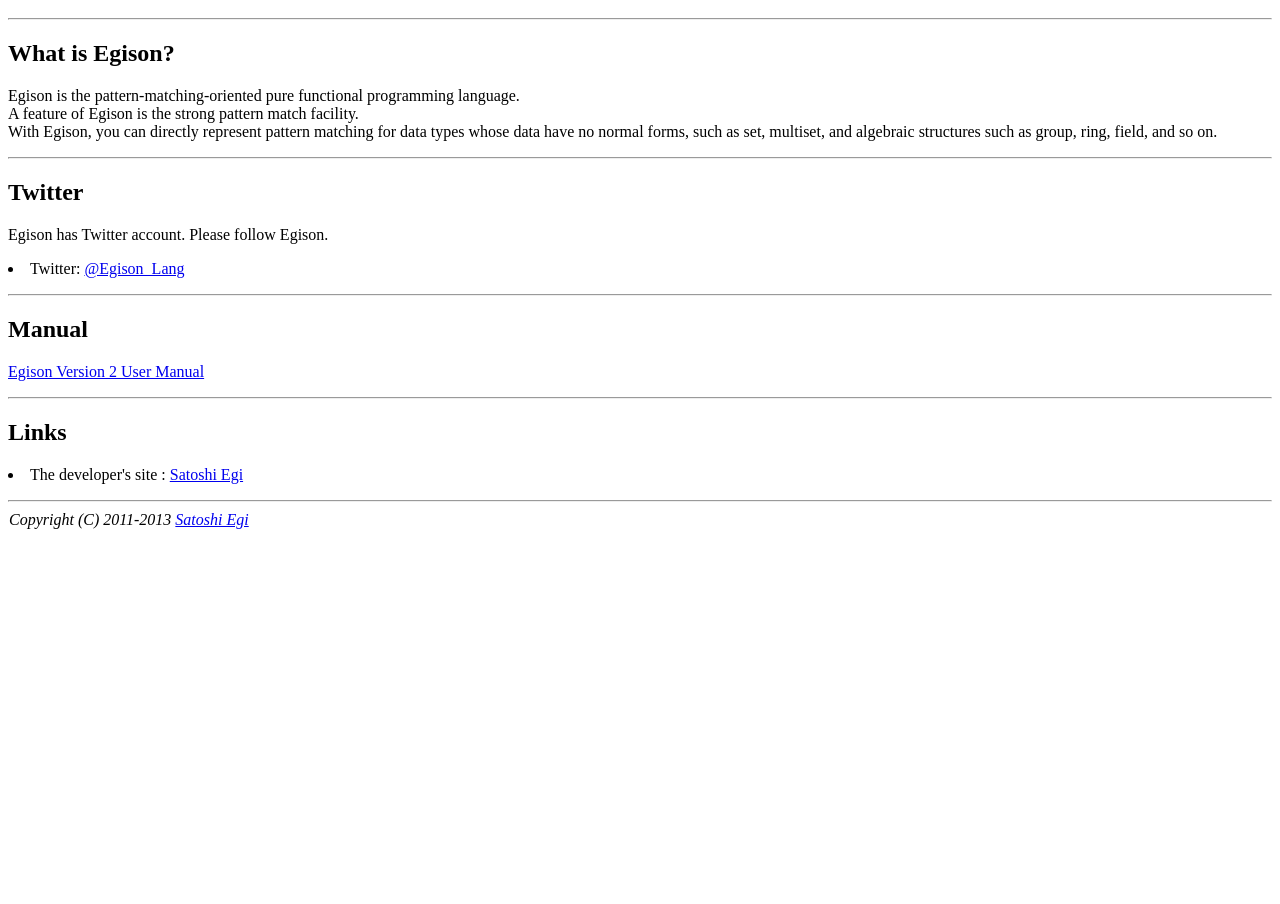
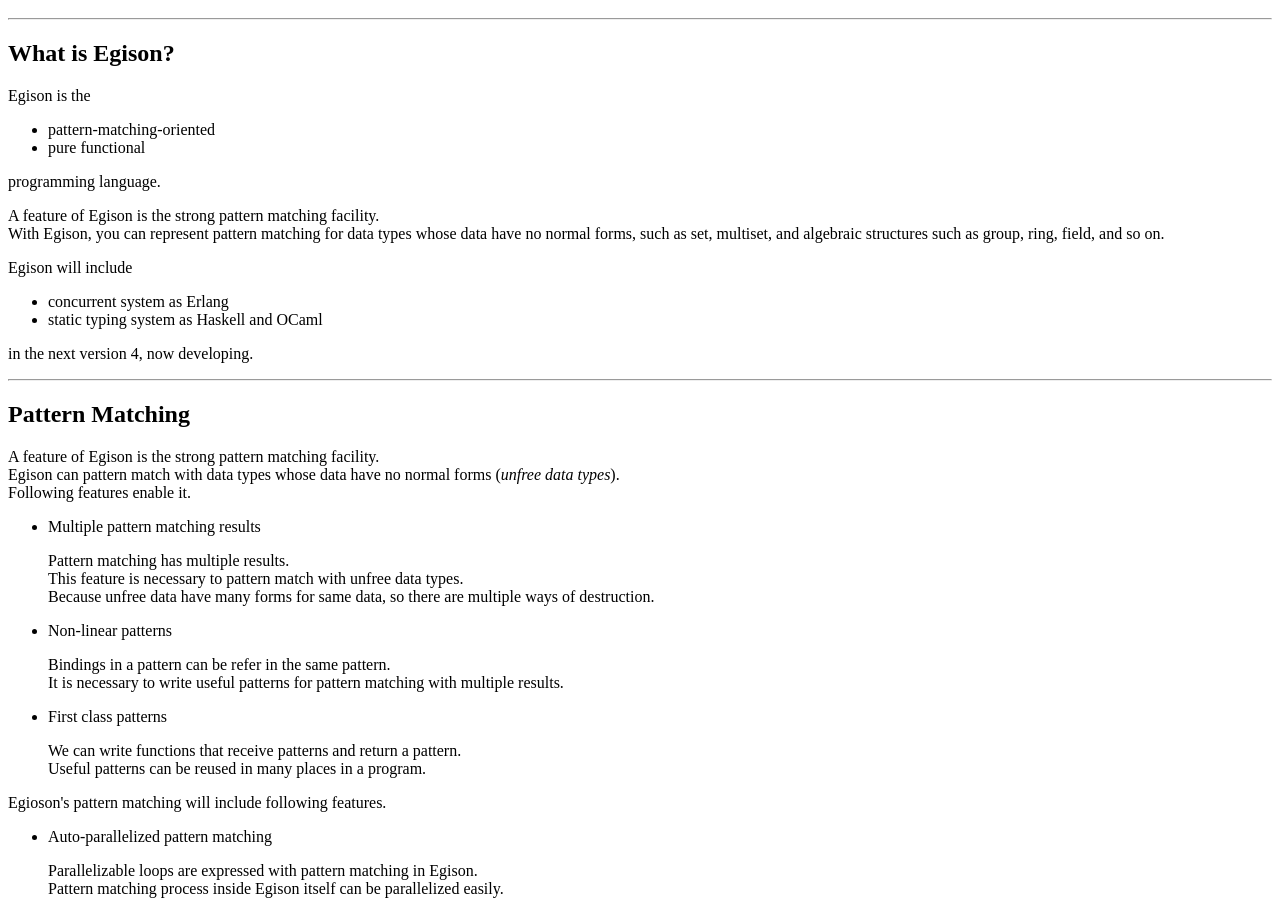
Before and after one commit to egisatoshi/egison.pira.jp, a plain HTML site: page index.html in a window 1280 px wide. Shown: the part 48-952 px from the top of the page. Before the commit the page ends 800 px from the top, so only its background shows below. Drawn offline with Linux system fonts and the light colour scheme.

Commit message:
update index.html

```diff
--- a/index.html
+++ b/index.html
@@ -25,10 +25,85 @@
 <h2 id="description">What is Egison?</h2>
 
 <p>
-  Egison is the pattern-matching-oriented pure functional programming language.<br/>
-  A feature of Egison is the strong pattern match facility.<br/>
-  With Egison, you can directly represent pattern matching for data types whose data have no normal forms,
-  such as set, multiset, and algebraic structures such as group, ring, field, and so on.
+  Egison is the
+  <ul>
+    <li>pattern-matching-oriented</li>
+    <li>pure functional</li>
+  </ul>
+  programming language.<br/>
+</p>
+
+<p>
+  A feature of Egison is the strong pattern matching facility.<br/>
+  With Egison, you can represent pattern matching for data types whose data have no normal forms,
+  such as set, multiset, and algebraic structures such as group, ring, field, and so on.<br/>
+</p>
+
+<p>
+  Egison will include
+  <ul>
+    <li>concurrent system as Erlang</li>
+    <li>static typing system as Haskell and OCaml</li>
+  </ul>
+  in the next version 4, now developing.<br/>
+</p>
+
+<hr/>
+
+<h2 id="pattern-matching">Pattern Matching</h2>
+
+<p>
+  A feature of Egison is the strong pattern matching facility.<br/>
+  Egison can pattern match with data types whose data have no normal forms (<i>unfree data types</i>).<br/>
+  Following features enable it.<br/>
+</p>
+
+<ul>
+  <li>Multiple pattern matching results</li>
+  <p>
+    Pattern matching has multiple results.<br/>
+    This feature is necessary to pattern match with unfree data types.<br/>
+    Because unfree data have many forms for same data, so there are multiple ways of destruction.<br/>
+  </p>
+
+  <li>Non-linear patterns</li>
+  <p>
+    Bindings in a pattern can be refer in the same pattern.<br/>
+    It is necessary to write useful patterns for pattern matching with multiple results.<br/>
+  </p>
+
+  <li>First class patterns</li>
+  <p>
+    We can write functions that receive patterns and return a pattern.<br/>
+    Useful patterns can be reused in many places in a program.<br/>
+  </p>
+</ul>
+
+<p>
+  Egioson's pattern matching will include following features.
+</p>
+
+<ul>
+  <li>Auto-parallelized pattern matching</li>
+  <p>
+    Parallelizable loops are expressed with pattern matching in Egison.<br/>
+    Pattern matching process inside Egison itself can be parallelized easily.<br/>
+  </p>
+</ul>
+
+<p>
+  Algorithms are expressed intuitively and will be auto-parallelized with Egison.<br/>
+</p>
+
+<hr/>
+
+<h2 id="manual">Manual</h2>
+
+<p>
+  <ul>
+    <li><a href="manual3/index.html">Egison Version 3 User Manual</a></li>
+    <li><a href="manual2/index.html">Egison Version 2 User Manual</a></li>
+  </ul>
 </p>
 
 <hr/>
@@ -42,14 +117,6 @@
     Twitter: <a href="http://twitter.com/Egison_Lang">@Egison_Lang</a>
   </li>
 
-</p>
-
-<hr/>
-
-<h2 id="manual">Manual</h2>
-
-<p>
-  <a href="manual2/index.html">Egison Version 2 User Manual</a>
 </p>
 
 <hr/>
```
